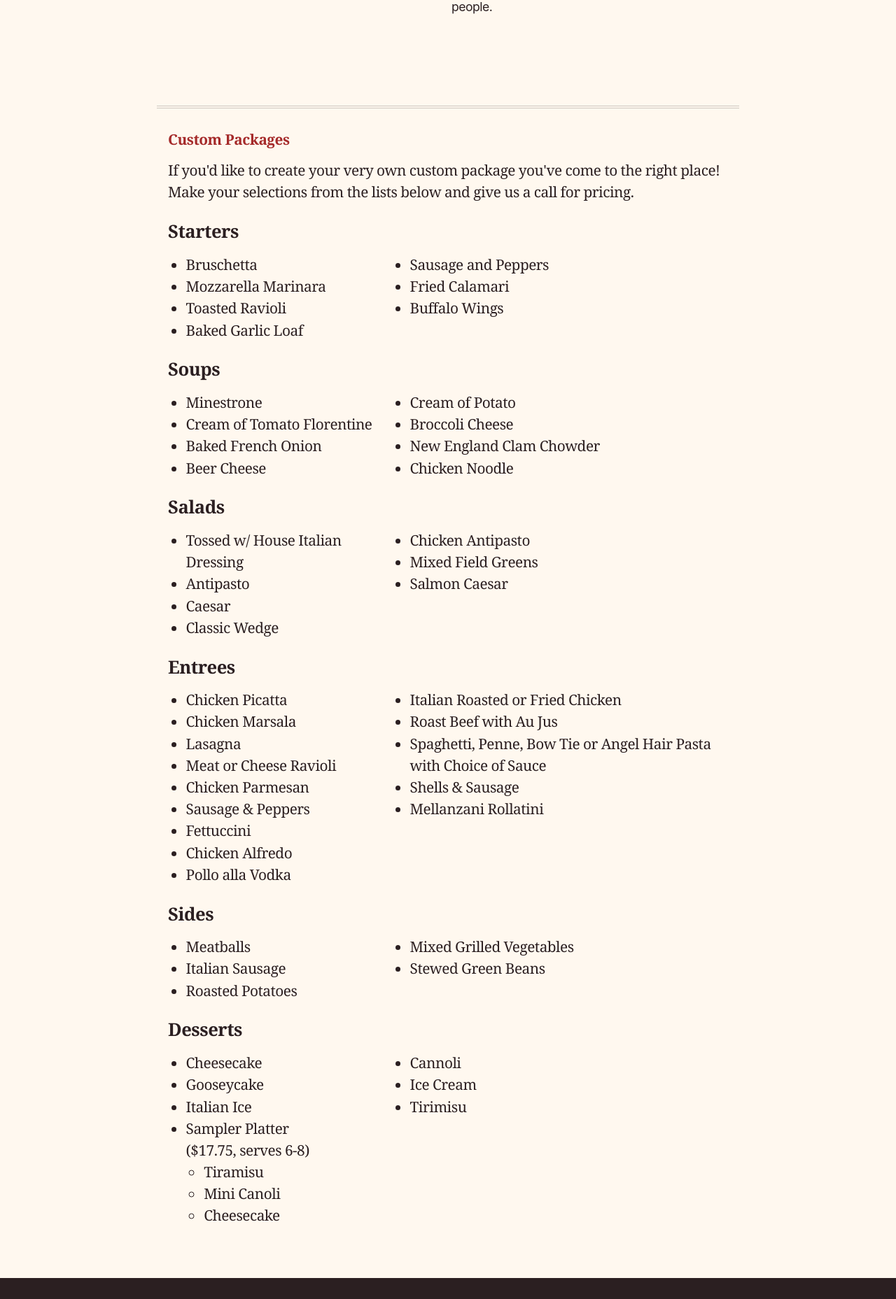
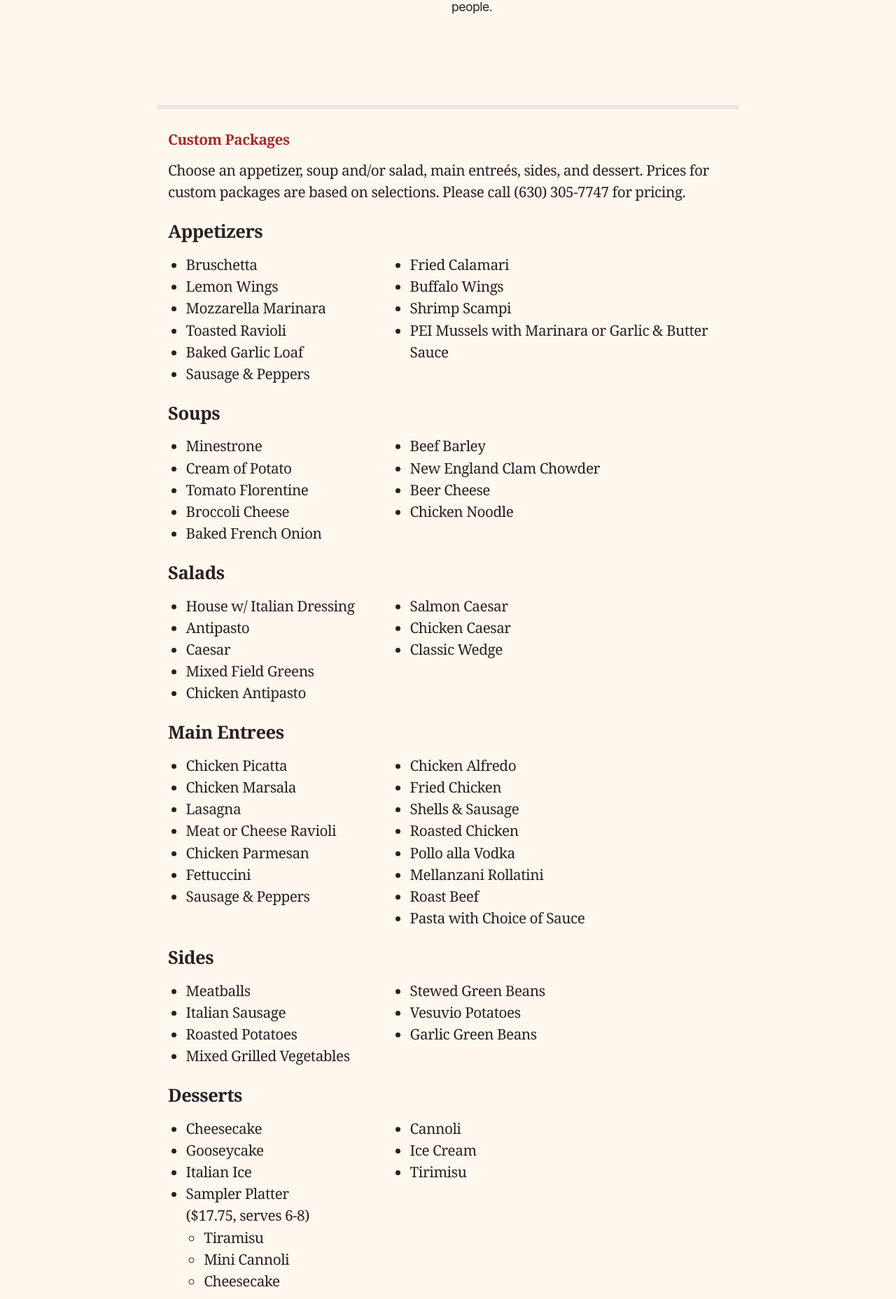
Before and after one commit to traversos/traversos.github.io, a Jekyll site: the page built from events/parties/index.html, in a window 1280 px wide. Shown: the part 2334-4191 px from the top of the page at 70% size. Built offline with Jekyll 4.4.1, drawn with Linux system fonts in a browser that asks for light colours; nearby versions of some CDN libraries.

Commit message:
Party menu

```diff
--- a/assets/stylesheets/style.scss
+++ b/assets/stylesheets/style.scss
@@ -502,8 +502,8 @@ main {
   max-width: 100%;
 
   th, td {
-    padding-top: 0.2em;
-    padding-bottom: 0.2em;
+    padding-top: 0.4em;
+    padding-bottom: 0.4em;
 
     @include media(small) {
       font-size: 0.8rem;
@@ -511,12 +511,11 @@ main {
   }
 
   p {
-    font-size: 0.8rem;
+    font-size: 1rem;
     line-height: 1.2;
     margin-bottom: 0;
 
     @include media(small) {
-      font-size: 0.6rem;
       margin-left: 0;
     }
   }
--- a/events/parties/index.html
+++ b/events/parties/index.html
@@ -120,23 +120,26 @@ layout: home
     <hr>
     <a name="custom"></a>
     <h3>Custom Packages</h3>
-    <p>If you'd like to create your very own custom package you've come to the right place!  Make your selections from the lists below and give us a call for pricing.</p>
-    <h2>Starters</h2>
+    <p>Choose an appetizer, soup and/or salad, main entreés, sides, and dessert. Prices for custom packages are based on selections. Please call (630) 305-7747 for pricing.</p>
+    <h2>Appetizers</h2>
     <table width="100%">
       <tr>
         <td width="40%">
           <ul>
             <li>Bruschetta</li>
+            <li>Lemon Wings</li>
             <li>Mozzarella Marinara</li>
             <li>Toasted Ravioli</li>
             <li>Baked Garlic Loaf</li>
+            <li>Sausage & Peppers</li>
           </ul>
         </td>
         <td>
           <ul>
-            <li>Sausage and Peppers</li>
             <li>Fried Calamari</li>
             <li>Buffalo Wings</li>
+            <li>Shrimp Scampi</li>
+            <li>PEI Mussels with Marinara or Garlic & Butter Sauce</li>
           </ul>
         </td>
       </tr>
@@ -148,16 +151,17 @@ layout: home
         <td width="40%">
           <ul>
             <li>Minestrone</li>
-            <li>Cream of Tomato Florentine</li>
+            <li>Cream of  Potato</li>
+            <li>Tomato Florentine</li>
+            <li>Broccoli Cheese</li>
             <li>Baked French Onion</li>
-            <li>Beer Cheese</li>
           </ul>
         </td>
         <td>
           <ul>
-            <li>Cream of  Potato</li>
-            <li>Broccoli Cheese</li>
+            <li>Beef Barley</li>
             <li>New England Clam Chowder</li>
+            <li>Beer Cheese</li>
             <li>Chicken Noodle</li>
           </ul>
         </td>
@@ -169,23 +173,24 @@ layout: home
       <tr>
         <td width="40%">
           <ul>
-            <li>Tossed w/ House Italian Dressing</li>
+            <li>House w/ Italian Dressing</li>
             <li>Antipasto</li>
             <li>Caesar</li>
-            <li>Classic Wedge</li>
+            <li>Mixed Field Greens</li>
+            <li>Chicken Antipasto</li>
           </ul>
         </td>
         <td>
           <ul>
-            <li>Chicken Antipasto</li>
-            <li>Mixed Field Greens</li>
             <li>Salmon Caesar</li>
+            <li>Chicken Caesar</li>
+            <li>Classic Wedge</li>
           </ul>
         </td>
       </tr>
     </table>
 
-    <h2>Entrees</h2>
+    <h2>Main Entrees</h2>
     <table width="100%">
       <tr>
         <td width="40%">
@@ -195,19 +200,20 @@ layout: home
             <li>Lasagna</li>
             <li>Meat or Cheese Ravioli </li>
             <li>Chicken Parmesan</li>
+            <li>Fettuccini</li>
             <li>Sausage &amp; Peppers</li>
-            <li>Fettuccini</li>
-            <li>Chicken Alfredo</li>
-            <li>Pollo alla Vodka</li>
           </ul>
         </td>
         <td>
           <ul>
-            <li>Italian Roasted or Fried Chicken</li>
-            <li>Roast Beef with Au Jus </li>
-            <li>Spaghetti, Penne, Bow Tie or Angel Hair Pasta  with Choice of  Sauce</li>
+            <li>Chicken Alfredo</li>
+            <li>Fried Chicken</li>
             <li>Shells &amp; Sausage</li>
+            <li>Roasted Chicken</li>
+            <li>Pollo alla Vodka</li>
             <li>Mellanzani Rollatini</li>
+            <li>Roast Beef</li>
+            <li>Pasta with Choice of Sauce</li>
           </ul>
         </td>
       </tr>
@@ -221,12 +227,14 @@ layout: home
             <li>Meatballs</li>
             <li>Italian Sausage</li>
             <li>Roasted Potatoes</li>
+            <li>Mixed Grilled Vegetables</li>
           </ul>
         </td>
         <td>
           <ul>
-            <li>Mixed Grilled Vegetables</li>
             <li>Stewed Green Beans</li>
+            <li>Vesuvio Potatoes</li>
+            <li>Garlic Green Beans</li>
           </ul>
         </td>
       </tr>
@@ -243,7 +251,7 @@ layout: home
             <li>Sampler Platter<br>($17.75, serves 6-8)
               <ul>
                 <li>Tiramisu</li>
-                <li>Mini Canoli</li>
+                <li>Mini Cannoli</li>
                 <li>Cheesecake</li>
               </ul>
             </li>
```
